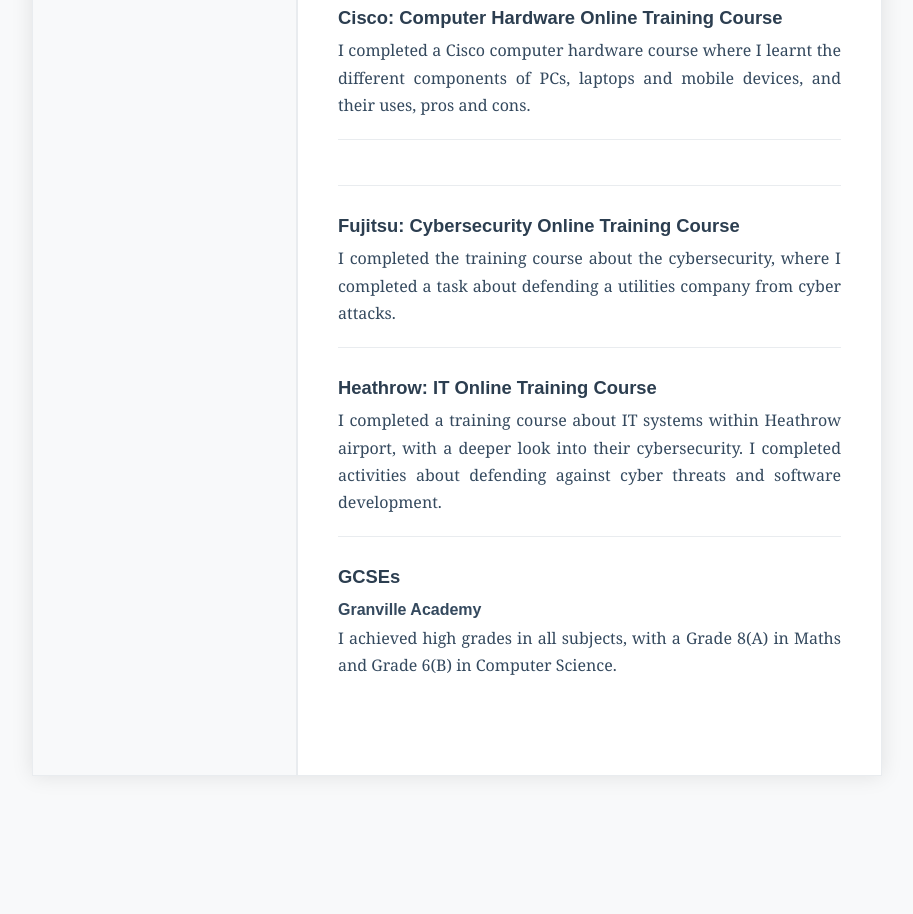
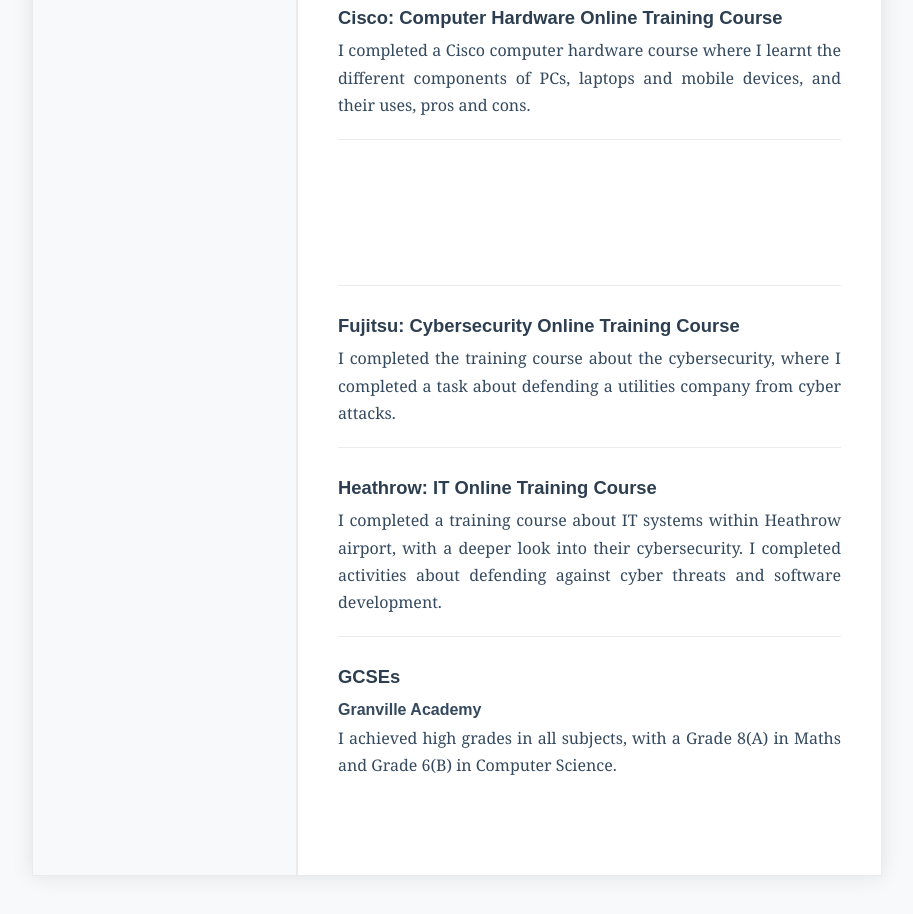
Before and after one commit to meggy-dev/cv-2.github.io, a plain HTML site: page index.html in a window 1280 px wide. Shown: the part 1444-2358 px from the top of the page, without its empty margins (183-1096 px from the left). Before the commit the page ends 2260 px from the top, so only its background shows below. Drawn offline with Linux system fonts and the light colour scheme.

Commit message:
PLEASEGAP

```diff
--- a/cv-style.css
+++ b/cv-style.css
@@ -254,7 +254,9 @@ a:hover{
     color: #34495e;
     font-weight: bold;
 }
-
+.gapping{
+    padding: 50px;
+}
 @media (max-width: 768px) {
     body {
         padding: 20px 10px;
--- a/index.html
+++ b/index.html
@@ -141,7 +141,7 @@
                     </div>
                     <div class="education-item">
                         <h3 class="degree"></h3>
-                        <p class="description">
+                        <p class="description gapping">
                         </p>
                     </div>
                     <div class="education-item">
```
